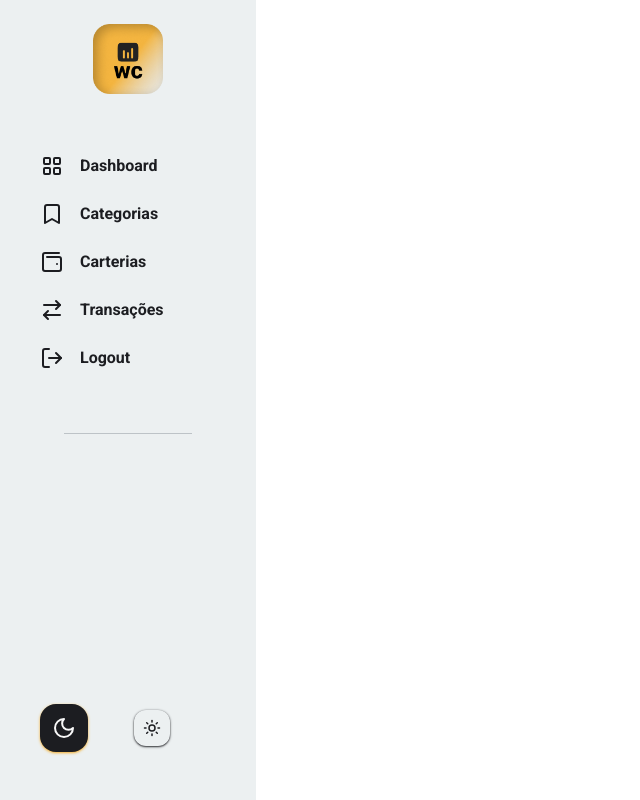
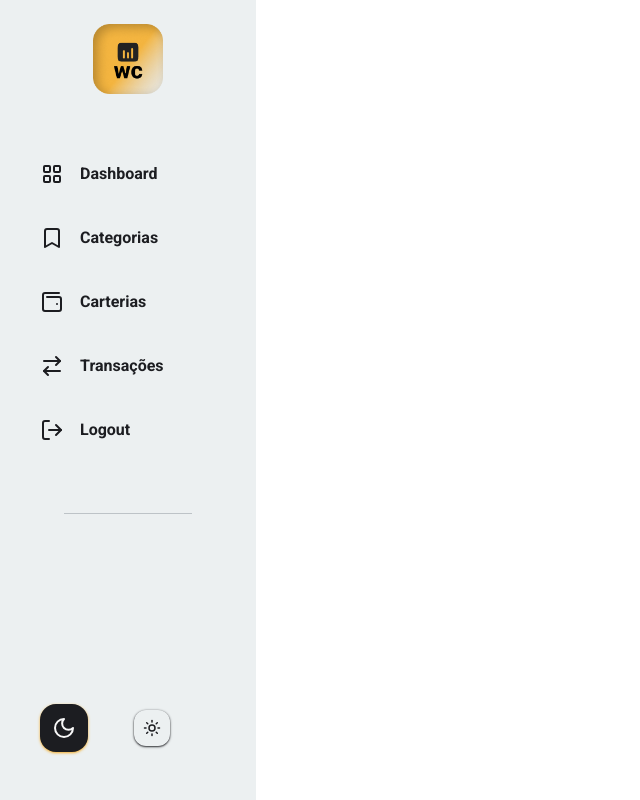
Before and after one commit to devbymarcos/finnanceweb, a Next.js app: page / in a window 1280 px wide. Shown: the whole page, without its empty margins (0-640 px from the left). Built offline with nearby package versions, Linux system fonts and the light colour scheme.

Commit message:
style: ajuste na cor

```diff
--- a/src/components/menu/MenuSidebar.tsx
+++ b/src/components/menu/MenuSidebar.tsx
@@ -49,10 +49,10 @@ const MenuSideBar = () => {
         <ul>
           {menuData.map((item: MenuData) => {
             return (
-              <li key={item.title} className="px-2 py-1">
+              <li key={item.title} className="px-2 py-2">
                 <Link
                   href={item.path}
-                  className="flex gap-4 pl-8 text-font-color-light  dark:text-font-color-dark  font-bold hover:bg-base-white dark:hover:bg-base-black-200 p-2 rounded-xl"
+                  className="flex gap-4 pl-8 text-font-color-light  dark:text-font-color-dark  font-bold hover:bg-base-white dark:hover:bg-base-black-200 py-3 rounded-xl"
                 >
                   {item.icon}
                   {item.title}
--- a/tailwind.config.ts
+++ b/tailwind.config.ts
@@ -14,7 +14,7 @@ const config: Config = {
         "base-gray-200": "#bdc3c7",
         "base-yellow": "#f3b43f",
         "base-black": "#1c1d21",
-        "base-black-200": "#000",
+        "base-black-200": "#16171C",
         "base-white": "#fff",
         "font-color-light": "#1c1d21",
         "font-color-dark": "#f8f8f8",
```
